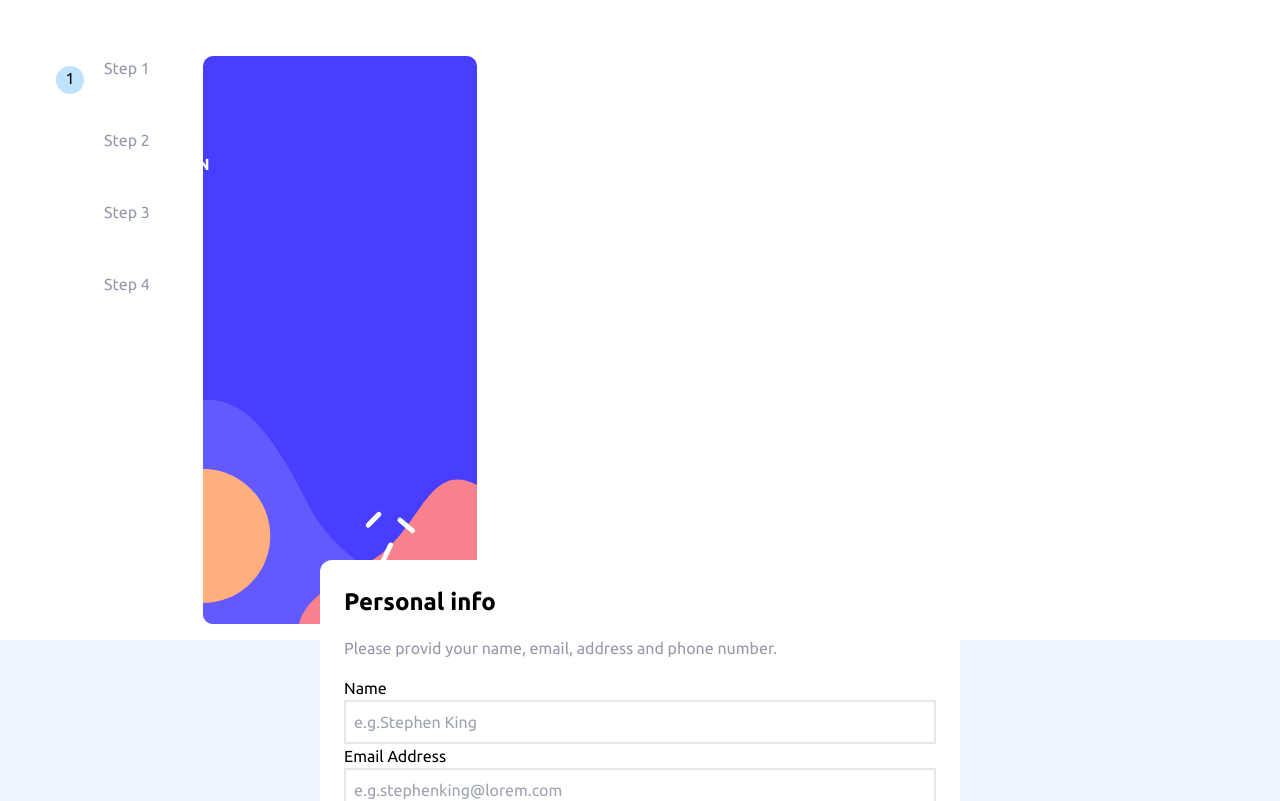
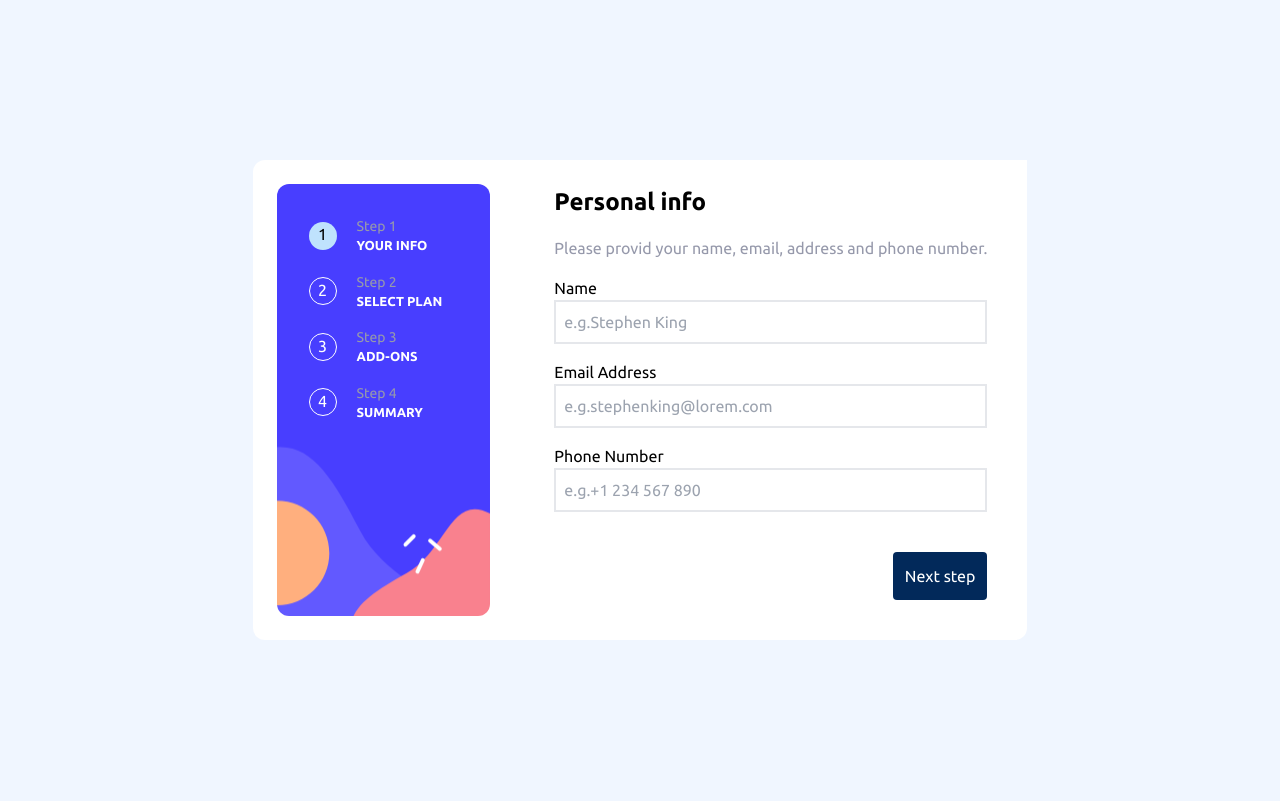
Before and after one commit to LuluShadel/multi-step-form, a Next.js app: page / in a window 1280 px wide. Shown: the top 801 px of the page. Built offline with nearby package versions, Linux system fonts and the light colour scheme.

Commit message:
ajout du responsive desktop

```diff
--- a/src/components/PersonalInfo.jsx
+++ b/src/components/PersonalInfo.jsx
@@ -2,8 +2,8 @@
 
 export default function PersonalInfo() {
     return (
-        <div className=" w-full flex justify-center bg-magnolia">
-            <div className=" relative top-[-5em] bg-white w-full ml-4 mr-4 p-6 rounded-xl flex flex-col gap-4 md:w-1/2 ">
+        <div className="flex justify-center bg-magnolia md:bg-white">
+            <div className=" relative top-[-5em] bg-white ml-4 mr-4 p-6 rounded-xl flex flex-col gap-4  md:top-0 ">
             <h1>Personal info</h1>
             <p className="text-coolGrey">Please provid your name, email, address and phone number.</p>
             <form className="flex flex-col">
@@ -11,13 +11,13 @@ export default function PersonalInfo() {
                 <input
                 type="text"
                 placeholder="e.g.Stephen King"
-                className="border-coolgrey border-2 p-2"
+                className="border-coolgrey border-2 p-2 md:mb-4"
                 />
                 <label>Email Address</label>
                 <input
                 type="text"
                 placeholder="e.g.stephenking@lorem.com"
-                className="border-coolgrey border-2 p-2"
+                className="border-coolgrey border-2 p-2 md:mb-4"
                 />
                 <label>Phone Number</label>
                 <input
--- a/src/components/btnFooter.jsx
+++ b/src/components/btnFooter.jsx
@@ -7,7 +7,7 @@ export default function BtnFooter ({btnTextBack,btnTextNext,linkBack,linkNext})
     return (
         <div className="flex justify-between mt-4 mr-4">
             <Link href={linkBack}>{btnTextBack}</Link>
-            <Link href={linkNext} className="rounded p-3 text-white bg-marineBlue md:mt-[4em] ">{btnTextNext}</Link>
+            <Link href={linkNext} className="rounded p-3 text-white bg-marineBlue md:mb-10 mr-6 ">{btnTextNext}</Link>
         </div>
     )
 }
--- a/src/components/sidebar.jsx
+++ b/src/components/sidebar.jsx
@@ -11,7 +11,7 @@ export default function Sidebar({pageStyle1,pageStyle2,pageStyle3,pageStyle4}) {
 
 
     return (
-        <div className="w-full">
+        <div>
         <div className="md:hidden bgMobile">
           <div className="w-full flex items-center justify-center">
          <ul className="flex gap-6 mt-8 mb-32">
@@ -24,40 +24,41 @@ export default function Sidebar({pageStyle1,pageStyle2,pageStyle3,pageStyle4}) {
          </div>
 
          {/*ordinateur*/}
-         <div className={"hidden md:block ml-10 mt-10 bgDesktop "}>
-
-         <div className="absolute top-10 ml-4 mt-4 ">
-         <ul className="flex flex-col gap-6 ">
-         <li className="flex items-center">
+         <div className={"hidden md:block md:h-[90%]  md:m-6 rounded-xl bgDesktop "}>
+         <ul className="flex flex-col gap-4 ml-8 ">
+         <li className="flex items-center mt-8">
             <p className={`rounded-full border-[1px] border-white text-white h-7 w-7 text-center ${pageStyle1}`}>1</p>
             <div className="flex flex-col ml-5">
-            <p className="text-coolGrey" >Step 1</p>
-            <h2 className="text-white font-bold uppercase">Your info</h2>
+            <p className="text-coolGrey text-sm" >Step 1</p>
+            <h3 className="text-white font-bold uppercase">Your info</h3>
             </div>
             </li>
-            <li className="flex items-center">
+
+            <li className="flex items-center mr-12">
             <p className={`rounded-full border-[1px] border-white text-white h-7 w-7 text-center ${pageStyle2}`}>2</p>
             <div className="flex flex-col ml-5">
-            <p className="text-coolGrey" >Step 2</p>
-            <h2 className="text-white font-bold uppercase">Select plan</h2>
+            <p className="text-coolGrey text-sm" >Step 2</p>
+            <h3 className="text-white font-bold uppercase">Select plan</h3>
             </div>
             </li>
+
             <li className="flex items-center">
             <p className={`rounded-full border-[1px] border-white text-white h-7 w-7 text-center ${pageStyle3}`}>3</p>
             <div className="flex flex-col ml-5">
-            <p className="text-coolGrey" >Step 3</p>
-            <h2 className="text-white font-bold uppercase">Add-ons</h2>
+            <p className="text-coolGrey text-sm" >Step 3</p>
+            <h3 className="text-white font-bold uppercase">Add-ons</h3>
             </div>
             </li>
+
             <li className="flex items-center">
             <p className={`rounded-full border-[1px] border-white text-white h-7 w-7 text-center ${pageStyle4}`}>4</p>
             <div className="flex flex-col ml-5">
-            <p className="text-coolGrey" >Step 4</p>
-            <h2 className="text-white font-bold uppercase">Summary</h2>
+            <p className="text-coolGrey text-sm" >Step 4</p>
+            <h3 className="text-white font-bold uppercase">Summary</h3>
             </div>
             </li>
          </ul>
-         </div>
+
          </div>
 
      </div>
--- a/src/pages/index.js
+++ b/src/pages/index.js
@@ -4,11 +4,11 @@ import BtnFooter from "@/components/btnFooter"
 
 export default function Page() {
     return(
-        <div className="flex flex-col w-full">
+        <div className="flex flex-col w-full md:flex-row md:bg-white md:rounded-xl  ">
 
           <Sidebar
           pageStyle1="!text-black bg-lightBlue border-none" />
-          <div className="">
+          <div>
           < PersonalInfo />
           <BtnFooter
           btnTextNext="Next step"
--- a/src/pages/page2.js
+++ b/src/pages/page2.js
@@ -1,12 +1,22 @@
 import Sidebar from "@/components/sidebar"
-import Link from "next/link"
+import BtnFooter from "@/components/btnFooter"
+
 
 
 export default function Page2() {
     return (
-        <div>
-   <Sidebar pageStyle2="!text-black bg-lightBlue border-none" />
-    <Link href="/"> retour vers page 1 </Link>
+      <div className="flex flex-col w-full md:flex-row md:bg-white md:rounded-xl  ">
+
+      <Sidebar
+      pageStyle2="!text-black bg-lightBlue border-none" />
+      <div>
+
+      <BtnFooter
+      btnTextNext="Next step"
+      linkNext="/page2"
+      linkBack="/"
+      />
+    </div>
     </div>
     )
   }
--- a/src/style.css
+++ b/src/style.css
@@ -5,7 +5,16 @@
 
 
 html{
-    font-family:'Ubuntu', sans-serif;;
+    font-family:'Ubuntu', sans-serif;
+
+}
+
+body{
+    background-color: #F0F6FF;
+    display: flex;
+    justify-content: center;
+    align-items: center;
+    height: 100vh;
 }
 
 h1{
@@ -13,12 +22,15 @@ h1{
     font-weight: bold;
 }
 
+h3{
+    font-size: small;
+}
+
 .bgDesktop {
     background-image: url("../public/bg-sidebar-desktop.svg");
     background-repeat: no-repeat;
-background-position: center;
-width: 600px;
-height: 600px;
+    background-position:  center center ;
+    background-size: cover;
 
 }
 
```
